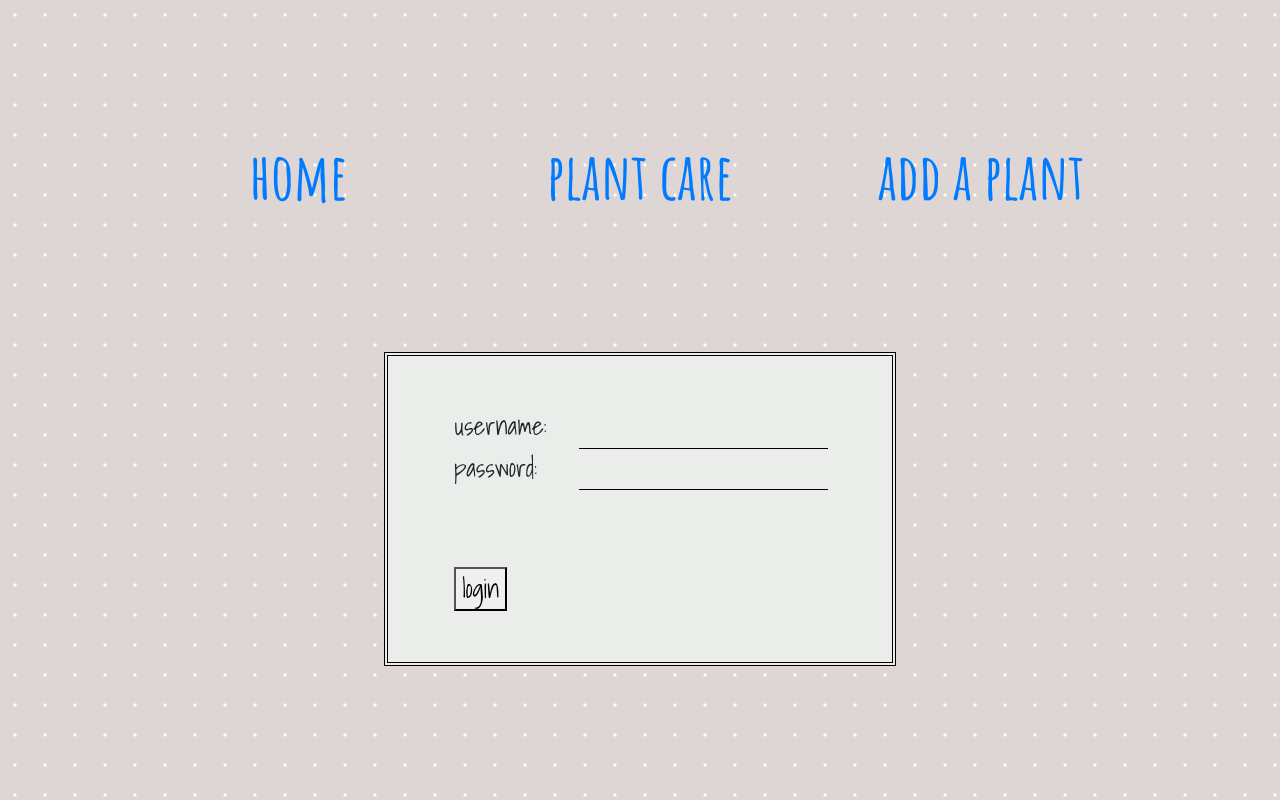
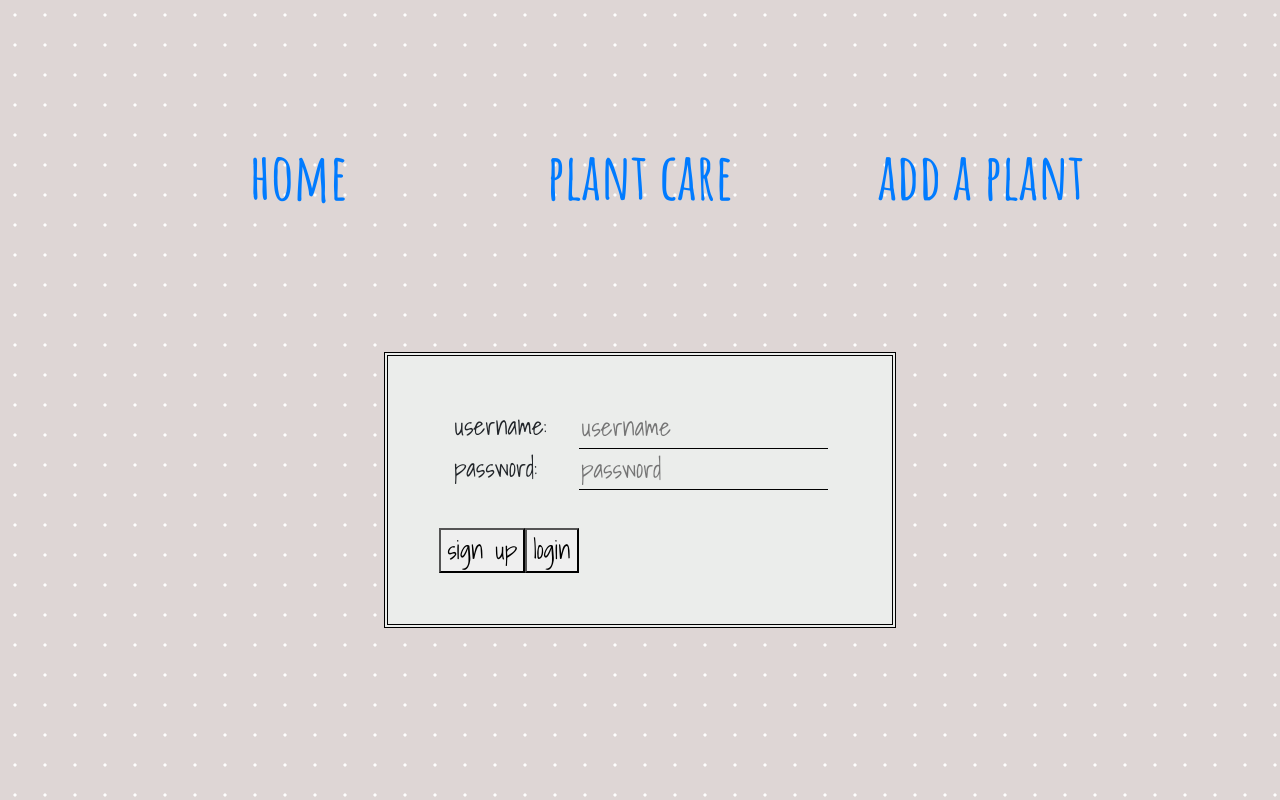
Before and after one commit to paaaarv/planted, a React (Create React App) app: page /login in a window 1280 px wide. Built offline with nearby package versions, Linux system fonts and the light colour scheme.

Commit message:
added hidden field for password confirm

```diff
--- a/src/components/login.js
+++ b/src/components/login.js
@@ -11,7 +11,8 @@ export default class Login extends React.Component{
     super(props)
     this.initialState= {
       username:'',
-      password: ''
+      password: '',
+      confirm: ''
     }
     this.state=this.initialState;
   }
@@ -21,6 +22,11 @@ export default class Login extends React.Component{
       [e.target.name]: e.target.value
     })
   }
+
+  handleSignup = () =>{
+    debugger
+  }
+
   handleSubmit = (e)=>{
     e.preventDefault();
     this.setState(this.initialState)
@@ -35,7 +41,7 @@ export default class Login extends React.Component{
         username:
       </Col>
       <Col>
-      <input required name='username' type='text' onChange={this.handleChange}/>
+      <input required name='username' placeholder='username' type='text' onChange={this.handleChange}/>
       </Col>
       </Row>
       <Row>
@@ -43,11 +49,28 @@ export default class Login extends React.Component{
         password:
       </Col>
       <Col>
-      <input required name='password'type='password' onChange={this.handleChange}/>
+      <input required name='password' placeholder='password' type='password' onChange={this.handleChange}/>
       </Col>
       </Row>
-      <br/><br/>
+      <Row>
+        <div id='confirm' hidden>
+        <Col>
+          confirm:
+        </Col>
+        <Col>
+          <input type='password' placeholder='password confirm' name='confirm' onChange={this.handleChange}/>
+        </Col>
+
+
+         </div>
+      </Row>
+      <br/>
+      <Row>
+      <button onClick = {this.handleSignup} type='submit'>  sign up </button>
+      <br/>
       <button type='submit'>login</button>
+
+      </Row>
       </form>
       </Container>
 
```
